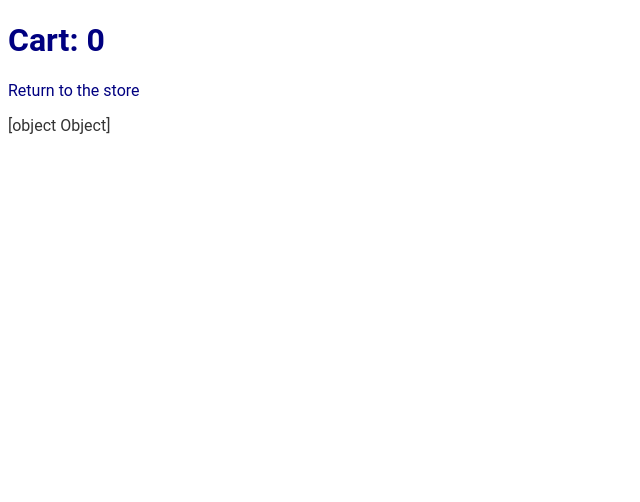
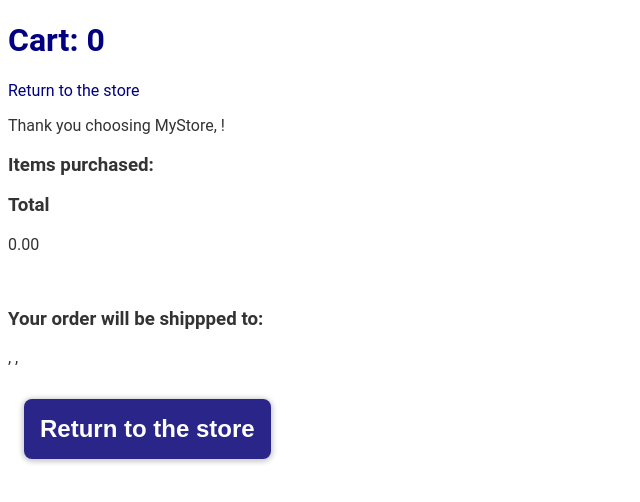
Before and after one commit to RedBear52/angular_storefront_frontend, an Angular app: page /confirmation in a window 1280 px wide. Shown: the top 502 px of the page, without its empty margins (0-640 px from the left). Built offline with nearby package versions, Linux system fonts and the light colour scheme.

Commit message:
Solved form data handling with Query Params via Activated Router

```diff
--- a/src/app/components/cart/cart.component.html
+++ b/src/app/components/cart/cart.component.html
@@ -5,6 +5,3 @@
 <div class="checkout-container">
     <app-checkout (onCheckout)="onConfirmSale($event)"> </app-checkout>
 </div>
-<div class="confirmation">
-    <app-confirmation></app-confirmation>
-</div>
--- a/src/app/components/cart/cart.component.ts
+++ b/src/app/components/cart/cart.component.ts
@@ -11,9 +11,19 @@ import { Checkout } from '../../models/Checkout'
 export class CartComponent {
     checkout: Checkout
     cart: Product[] = []
+    saleDetails: Checkout
 
     constructor(private cartService: CartService) {
         this.checkout = {
+            fullName: '',
+            address: '',
+            city: '',
+            state: '',
+            zip: '',
+            cardNumber: '',
+        }
+
+        this.saleDetails = {
             fullName: '',
             address: '',
             city: '',
@@ -30,7 +40,8 @@ export class CartComponent {
     }
 
     onConfirmSale(saleDetails: Checkout) {
-        this.checkout = this.cartService.confirmSale(saleDetails)
-        console.log(`Checkout: `, this.checkout)
+        this.checkout = saleDetails
+        this.saleDetails = this.cartService.confirmSale(saleDetails)
+        console.log(`Checkout `, this.checkout)
     }
 }
--- a/src/app/components/checkout/checkout.component.ts
+++ b/src/app/components/checkout/checkout.component.ts
@@ -1,4 +1,5 @@
 import { Component, Output, EventEmitter } from '@angular/core'
+import { Router } from '@angular/router'
 
 @Component({
     selector: 'app-checkout',
@@ -15,7 +16,7 @@ export class CheckoutComponent {
     zip: string
     cardNumber: string
 
-    constructor() {
+    constructor(private router: Router) {
         this.fullName = ''
         this.address = ''
         this.city = ''
@@ -25,14 +26,14 @@ export class CheckoutComponent {
     }
 
     onSubmit() {
-        console.log(`Full Name: ${this.fullName}`)
-        console.log(`Address: ${this.address}`)
-        console.log(`City: ${this.city}`)
-        console.log(`State: ${this.state}`)
-        console.log(`Zip: ${this.zip}`)
-        console.log(`Card Name: ${this.cardNumber}`)
+        // console.log(`Full Name: ${this.fullName}`)
+        // console.log(`Address: ${this.address}`)
+        // console.log(`City: ${this.city}`)
+        // console.log(`State: ${this.state}`)
+        // console.log(`Zip: ${this.zip}`)
+        // console.log(`Card Name: ${this.cardNumber}`)
 
-        const saleDetails = {
+        const saleDetails: any = {
             fullName: this.fullName,
             address: this.address,
             city: this.city,
@@ -40,6 +41,9 @@ export class CheckoutComponent {
             zip: this.zip,
             cardNumber: this.cardNumber,
         }
+        this.router.navigate(['/confirmation'], {
+            queryParams: saleDetails,
+        })
 
         this.onCheckout.emit(saleDetails)
         this.clearCheckoutForm()
--- a/src/app/components/confirmation/confirmation.component.css
+++ b/src/app/components/confirmation/confirmation.component.css
@@ -0,0 +1,14 @@
+button {
+    background-color: #2a2689;
+    box-shadow: 0px 1px 5px 2px #ccc;
+    border: none;
+    border-radius: 8px;
+    padding: 1rem;
+    margin: 1rem;
+    display: inline-block;
+
+    color: #fff;
+    font-size: 1.5rem;
+    font-weight: bold;
+    transition: all 0.2s ease-in-out;
+}
--- a/src/app/components/confirmation/confirmation.component.html
+++ b/src/app/components/confirmation/confirmation.component.html
@@ -1 +1,21 @@
-<p>{{ checkout }}</p>
+<p>
+    Thank you choosing MyStore, <strong>{{ fullName }}</strong
+    >!
+</p>
+<h3>Items purchased:</h3>
+<div class="cart-iteration" *ngFor="let item of cart">
+    <p>{{ item.quantity }} {{ item.name }}</p>
+</div>
+<h3>Total</h3>
+<p>{{ total }}</p>
+<br />
+<h3>Your order will be shippped to:</h3>
+<p>
+    {{ address }},
+    {{ city }}
+    {{ state }},
+    {{ zip }}
+</p>
+<div class="button">
+    <a routerLink="/"><button>Return to the store</button></a>
+</div>
--- a/src/app/components/confirmation/confirmation.component.ts
+++ b/src/app/components/confirmation/confirmation.component.ts
@@ -1,8 +1,7 @@
 import { Component, Input } from '@angular/core'
 import { CartService } from 'src/app/services/cart.service'
-import { Checkout } from 'src/app/models/Checkout'
-import { ActivatedRoute, ParamMap } from '@angular/router'
 import { Product } from 'src/app/models/Product'
+import { ActivatedRoute, Router } from '@angular/router'
 
 @Component({
     selector: 'app-confirmation',
@@ -11,26 +10,42 @@ import { Product } from 'src/app/models/Product'
 })
 export class ConfirmationComponent {
     @Input() cart: Product[] = []
-    saleDeetArray: string[] = []
-    checkout: Checkout
+    fullName: string | null = ''
+    address: string | null = ''
+    city: string | null = ''
+    state: string | null = ''
+    zip: string | null = ''
+    total: string | null
 
-    constructor(private cartService: CartService) {
-        this.checkout = {
-            fullName: '',
-            address: '',
-            city: '',
-            state: '',
-            zip: '',
-            cardNumber: '',
-        }
+    constructor(
+        private cartService: CartService,
+        private route: ActivatedRoute
+    ) {
+        this.fullName = ''
+        this.address = ''
+        this.city = ''
+        this.state = ''
+        this.zip = ''
+        this.total = ''
+
+        // this.total = 0
     }
 
-    ngOnInit(): void {
+    ngOnInit() {
         this.cart = this.cartService.getCart()
-        console.log(`Cart: `, this.cart)
+        this.total = this.cartService.getCartTotal()
+        // this.saleDeets = JSON.parse(localStorage.getItem('fullName') as any)
+        // console.log(`Sale Deets: `, this.saleDeets)
+        this.route.queryParamMap.subscribe((params) => {
+            this.fullName = params.get('fullName')
+            this.address = params.get('address')
+            this.city = params.get('city')
+            this.state = params.get('state')
+            this.zip = params.get('zip')
+            console.log(this.fullName)
+            this.fullName = this.fullName as string
+
+            // this.total = Number(params.get('total'))
+        })
     }
-
-    // onChange() {
-    //     this.checkout = this.cartService.showSaleDetails()
-    // }
 }
--- a/src/app/components/product-item-detail/product-item-detail.component.css
+++ b/src/app/components/product-item-detail/product-item-detail.component.css
@@ -68,6 +68,7 @@ button {
     transition: all 0.2s ease-in-out;
 }
 
+
 a {
     text-decoration: none;
     color: navy;
--- a/src/app/components/product-item-detail/product-item-detail.component.ts
+++ b/src/app/components/product-item-detail/product-item-detail.component.ts
@@ -51,7 +51,7 @@ export class ProductItemDetailComponent {
 
     onChangeQuantity(product: Product, quantity: number) {
         this.userSelection = quantity
-        console.log(`quantity: `, this.userSelection)
+        // console.log(`quantity: `, this.userSelection)
 
         this.cartService.changeQuantity(product, this.userSelection)
     }
--- a/src/app/models/Checkout.ts
+++ b/src/app/models/Checkout.ts
@@ -1,8 +1,17 @@
-export interface Checkout {
+export class Checkout {
     fullName: string
     address: string
     city: string
     state: string
     zip: string
     cardNumber: string
+
+    constructor() {
+        this.fullName = ''
+        this.address = ''
+        this.city = ''
+        this.state = ''
+        this.zip = ''
+        this.cardNumber = ''
+    }
 }
--- a/src/app/services/cart.service.ts
+++ b/src/app/services/cart.service.ts
@@ -1,6 +1,7 @@
 import { Injectable } from '@angular/core'
 import { Product } from '../models/Product'
 import { Checkout } from '../models/Checkout'
+import { Router } from '@angular/router'
 
 @Injectable({
     providedIn: 'root',
@@ -9,13 +10,13 @@ export class CartService {
     cart: Product[] = []
     cartQuantity: number
     total: number
-    productQuantity: number
+    // productQuantity: number
     saleDetails: Checkout
 
-    constructor() {
+    constructor(private router: Router) {
         this.cartQuantity = 0
         this.total = 0
-        this.productQuantity = 0
+        // this.productQuantity = 0
         this.saleDetails = {
             fullName: '',
             address: '',
@@ -61,7 +62,7 @@ export class CartService {
         this.total = this.cart
             .map((product) => product.price * product.quantity)
             .reduce((a, b) => a + b, 0)
-        return this.total
+        return this.total.toFixed(2)
     }
 
     clearCart(): Product[] {
@@ -84,36 +85,39 @@ export class CartService {
         console.log(`saleDetails: `, saleDetails)
         this.saleDetails = saleDetails
 
-        alert(`Thank you for your purchase!
-        Your order has been placed.
-        Your order will be shipped to:
-        ${saleDetails.fullName}
-        ${saleDetails.address}
-        ${saleDetails.city}, ${saleDetails.state} ${saleDetails.zip}
+        localStorage.setItem('sale_info', JSON.stringify(saleDetails))
 
-        Your total was: $${this.getCartTotal()}
+        // alert(`Thank you for your purchase!
 
-        Thank you for shopping with us!
-                `)
+        // Your order will be shipped to:
+        // ${saleDetails.fullName}
+        // ${saleDetails.address}
+        // ${saleDetails.city}, ${saleDetails.state} ${saleDetails.zip}
+
+        // Your total was: $${this.getCartTotal()}
+
+        // Thank you for shopping with us!
+        //         `)
+
+        const currSaleInfo = {
+            fullName: saleDetails.fullName,
+            address: saleDetails.address,
+            city: saleDetails.city,
+            state: saleDetails.state,
+            zip: saleDetails.zip,
+            cardNumber: saleDetails.cardNumber,
+        }
         console.log(saleDetails)
-        this.showSaleDetails()
-        return this.saleDetails
-    }
+        this.router.navigate([`/confirmation`], {
+            queryParams: {
+                fullName: saleDetails.fullName,
+                address: saleDetails.address,
+                city: saleDetails.city,
+                state: saleDetails.state,
+                zip: saleDetails.zip,
+            },
+        })
 
-    showSaleDetails(): Checkout {
-        const saleDeetKeys = Object.keys(this.saleDetails)
-        const saleDeetValues = Object.values(this.saleDetails)
-        const saleDeetItems = Object.entries(this.saleDetails)
-        console.log(`saleDeetItems: `, saleDeetItems)
-
-        saleDeetItems.forEach((item) => {
-            const parse = {
-                [item[0]]: item[1],
-            }
-            console.log(`parse  : `, parse)
-
-            return parse as []
-        })
-        return this.saleDetails
+        return currSaleInfo
     }
 }
```
Also changed, not shown: src/styles.css (line endings or trailing spaces).
